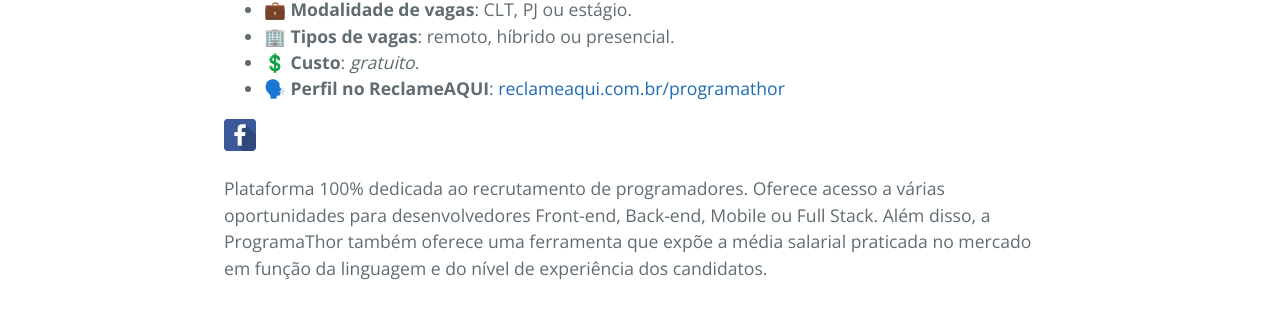
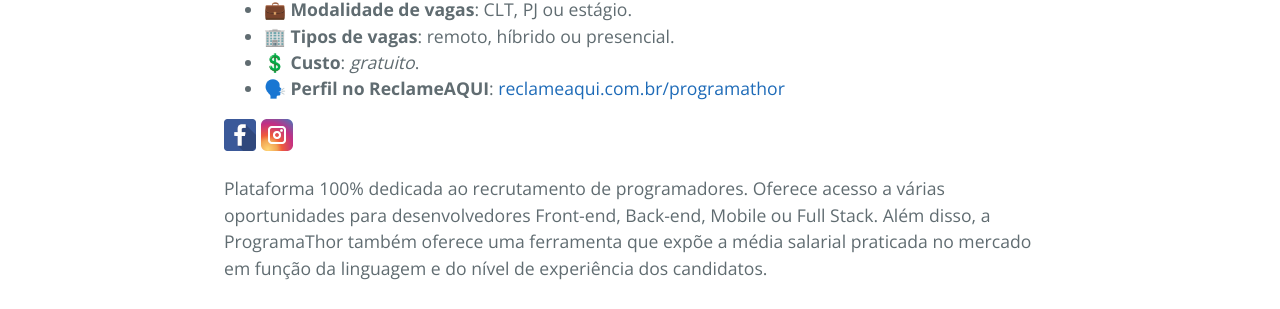
Before and after one commit to jonasmacedo42/stella, a Jekyll site: the page built from pages/formacao-e-carreira/plataformas-de-empregos-e-freelancers.md, in a window 1280 px wide. Shown: the part 966-1275 px from the top of the page. Built offline with Jekyll 4.4.1, drawn with Linux system fonts in a browser that asks for light colours; the repository's description, which GitHub fills in, is left out.

Commit message:
Edição do arquivo 'plataformas-de-emprego-e-freelancers.md'.

```diff
--- a/pages/formacao-e-carreira/plataformas-de-empregos-e-freelancers.md
+++ b/pages/formacao-e-carreira/plataformas-de-empregos-e-freelancers.md
@@ -28,7 +28,7 @@ description: Plataformas de vagas de empregos, vagas internacionais, estágios e
 - 🗣️ **Perfil no ReclameAQUI**: [reclameaqui.com.br/programathor](https://www.reclameaqui.com.br/empresa/programathor/)
 
 [![Facebook](../../assets/icons/facebook_square_32.png)](https://www.facebook.com/ProgramaThorBr/)
-
+[![Instagram](../../assets/icons/instagram_square_32.png)](https://www.instagram.com/ProgramaThor/)
 
 
 Plataforma 100% dedicada ao recrutamento de programadores. Oferece acesso a várias oportunidades para desenvolvedores Front-end, Back-end, Mobile ou Full Stack. Além disso, a ProgramaThor também oferece uma ferramenta que expõe a média salarial praticada no mercado em função da linguagem e do nível de experiência dos candidatos.
```
